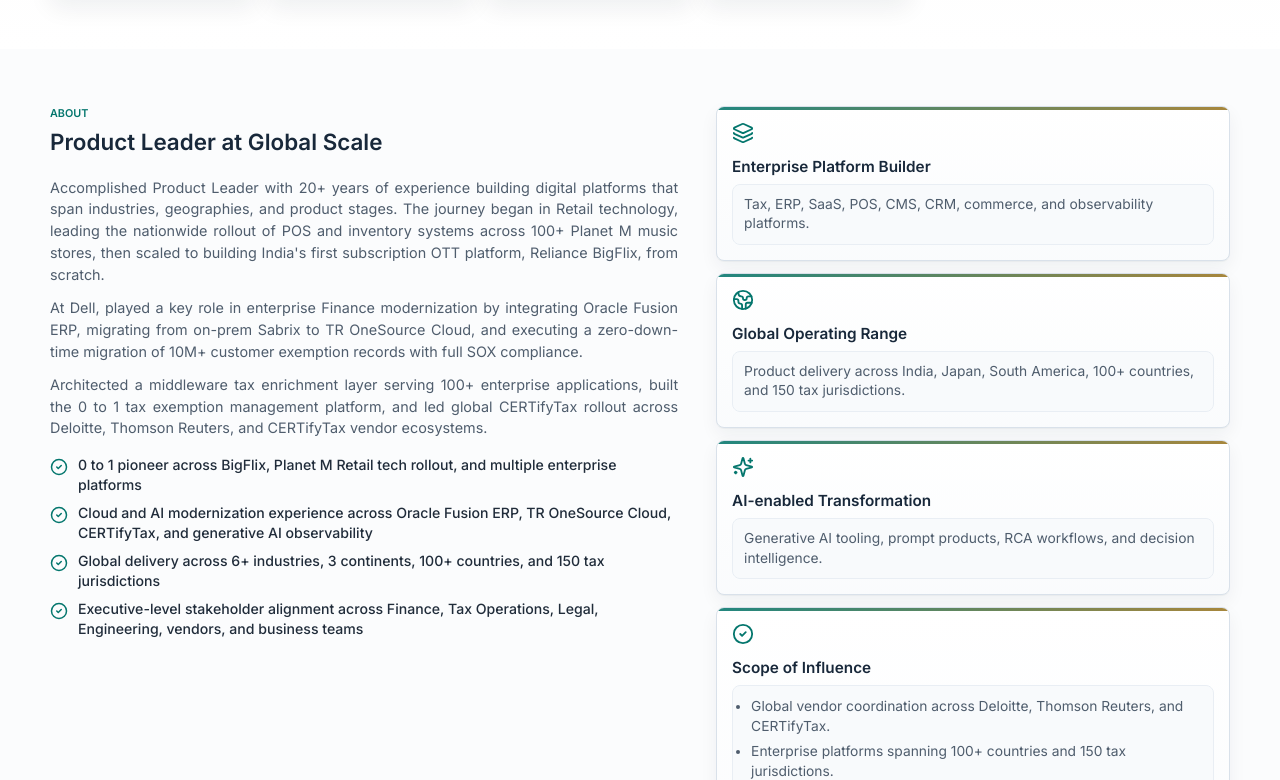
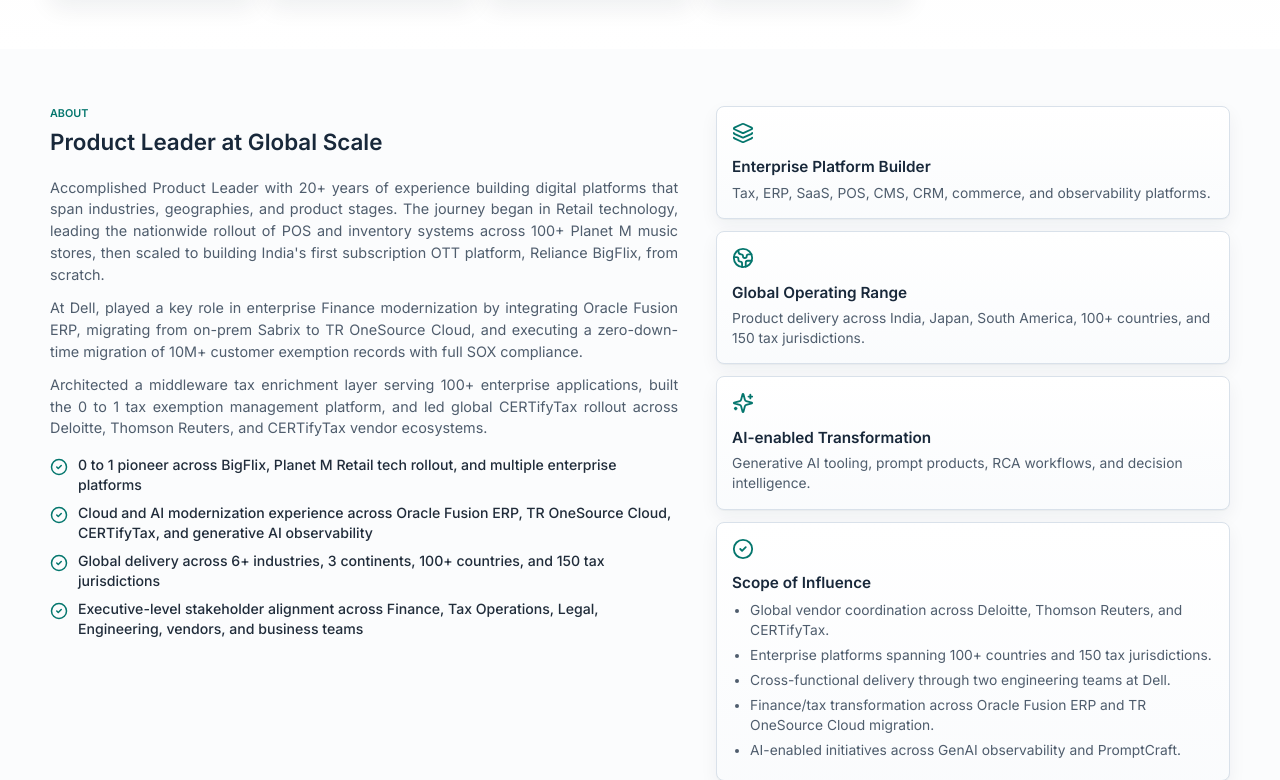
Before and after one commit to vijayshagunkumar/vijayshagunkumar.github.io, a React (Vite) app: page / in a window 1280 px wide. Shown: the part 740-1520 px from the top of the page. Built offline with nearby package versions, Linux system fonts and the light colour scheme.

Commit message:
Restrict card styling update to backgrounds

```diff
--- a/src/styles/components.css
+++ b/src/styles/components.css
@@ -391,7 +391,6 @@
 .contact-grid {
   display: grid;
   gap: 16px;
-  align-items: stretch;
 }
 
 .hero-stats {
@@ -581,26 +580,6 @@
   padding: 15px;
 }
 
-.mini-card,
-.skill-card,
-.domain-card,
-.compact-card {
-  position: relative;
-  overflow: hidden;
-}
-
-.mini-card::before,
-.skill-card::before,
-.domain-card::before,
-.compact-card::before {
-  content: "";
-  position: absolute;
-  inset: 0 0 auto;
-  height: 3px;
-  background: linear-gradient(90deg, var(--accent), var(--accent-2));
-  opacity: 0.88;
-}
-
 .mini-card svg,
 .compact-card svg,
 .metric-card svg {
@@ -632,15 +611,6 @@
   hyphens: manual;
 }
 
-.mini-card p,
-.domain-card > p,
-.compact-card p {
-  padding: 10px 11px;
-  border: 1px solid var(--border-soft);
-  border-radius: 8px;
-  background: var(--surface-strong);
-}
-
 .scope-card ul {
   margin: 8px 0 0;
   padding-left: 18px;
@@ -651,17 +621,6 @@
 
 .scope-card li {
   margin-bottom: 5px;
-}
-
-.scope-card ul,
-.personal-card ul,
-.experience-card ul {
-  padding-top: 10px;
-  padding-bottom: 10px;
-  padding-right: 10px;
-  border: 1px solid var(--border-soft);
-  border-radius: 8px;
-  background: var(--surface-strong);
 }
 
 .journey-row {
@@ -1016,16 +975,6 @@
   grid-template-columns: 54px 1fr;
   gap: 15px;
   padding: 18px 46px 18px 18px;
-  overflow: hidden;
-}
-
-.experience-card::before {
-  content: "";
-  position: absolute;
-  inset: 0 0 auto;
-  height: 3px;
-  background: linear-gradient(90deg, var(--accent), var(--accent-2));
-  opacity: 0.88;
 }
 
 .experience-icon {
@@ -1191,7 +1140,6 @@
   justify-content: space-between;
   gap: 10px;
   align-items: center;
-  padding-right: 2px;
 }
 
 .project-topline strong {
@@ -1235,21 +1183,13 @@
   flex-direction: column;
   height: 100%;
   border: 1px solid var(--border);
+  border-top: 3px solid var(--accent-2);
   border-radius: 8px;
   background:
     linear-gradient(180deg, var(--surface), color-mix(in srgb, var(--surface-strong) 74%, var(--surface))),
     var(--surface);
   box-shadow: var(--shadow-soft);
   padding: 17px 46px 17px 17px;
-  overflow: hidden;
-}
-
-.personal-card::before {
-  content: "";
-  position: absolute;
-  inset: 0 0 auto;
-  height: 3px;
-  background: linear-gradient(90deg, var(--accent-2), var(--accent));
 }
 
 .clickable-card {
@@ -1312,15 +1252,8 @@
 
 .personal-meta {
   display: grid;
-  gap: 10px;
-  margin: 0 0 12px;
-}
-
-.personal-meta div {
-  padding: 10px 11px;
-  border: 1px solid var(--border-soft);
-  border-radius: 8px;
-  background: var(--surface-strong);
+  gap: 6px;
+  margin: 0 0 10px;
 }
 
 .personal-meta dt {
@@ -1436,17 +1369,15 @@
 .capability-card {
   position: relative;
   overflow: hidden;
+  border-top: 3px solid var(--accent);
   min-height: 160px;
-  height: 100%;
 }
 
 .capability-head {
   display: flex;
   align-items: center;
   gap: 10px;
-  margin-bottom: 12px;
-  padding-bottom: 10px;
-  border-bottom: 1px solid var(--border-soft);
+  margin-bottom: 10px;
 }
 
 .capability-head svg {
@@ -1488,9 +1419,6 @@
 .cert-card {
   border-left: 4px solid var(--cert-accent, var(--accent));
   min-height: 178px;
-  height: 100%;
-  display: flex;
-  flex-direction: column;
 }
 
 .cert-mark {
@@ -1511,10 +1439,6 @@
   align-items: center;
   gap: 6px;
   margin-top: 8px;
-}
-
-.cert-card span {
-  margin-top: auto;
 }
 
 .linked-card {
```
